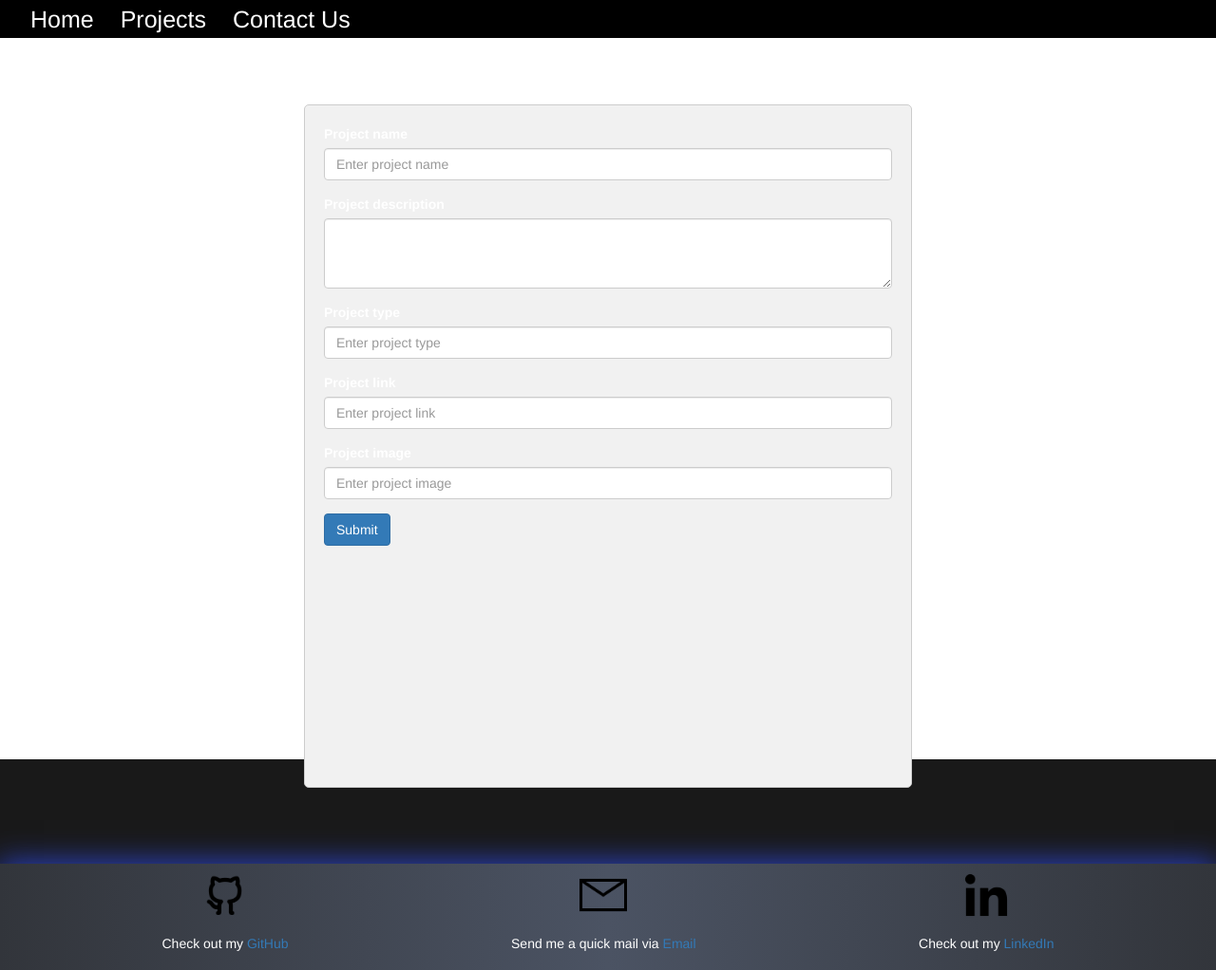
After one commit to PeterZoet/Portfolio-Peter, a PHP site: page /dashboard.php in a window 1280 px wide. The commit adds this page. Shown: the whole page at 95% size. Run offline with PHP 8.4, Linux system fonts and the light colour scheme.

Commit message:
dashboard.php

```diff
--- /dev/null
+++ b/css/dashboard.css
@@ -0,0 +1,9 @@
+form {
+    width: 50%;
+    margin: 0 auto;
+    padding: 20px;
+    border: 1px solid #ccc;
+    border-radius: 5px;
+    background-color: #f1f1f1;
+    height: 90vh;
+}
--- /dev/null
+++ b/dashboard.php
@@ -0,0 +1,53 @@
+<!DOCTYPE html>
+<html lang="en">
+<head>
+    <meta charset="UTF-8">
+    <meta http-equiv="X-UA-Compatible" content="IE=edge">
+    <meta name="viewport" content="width=device-width, initial-scale=1.0">
+    <meta name="description" content="Portfolio of a software developer">
+    <meta name="keywords" content="software developer, portfolio, web development">
+    <title>Portfolio - projects</title>
+    <link rel="stylesheet" href="css/style.css">
+    <link rel="stylesheet" href="css/dashboard.css">
+    <!-- bootstrap -->
+    <link rel="stylesheet" href="https://maxcdn.bootstrapcdn.com/bootstrap/3.4.1/css/bootstrap.min.css">
+    <script src="https://ajax.googleapis.com/ajax/libs/jquery/3.6.1/jquery.min.js"></script>
+    <script src="https://maxcdn.bootstrapcdn.com/bootstrap/3.4.1/js/bootstrap.min.js"></script>
+</head>
+<body>
+    <?php
+        include 'includes/header.php';
+        include 'includes/dbConnectie.php';
+    ?>
+    <main>
+        <h1>dashboard</h1>
+        <form>
+            <div class="form-group">
+                <label for="projectName">Project name</label>
+                <input type="text" class="form-control" id="projectName" placeholder="Enter project name">
+            </div>
+            <div class="form-group">
+                <label for="projectDescription">Project description</label>
+                <textarea class="form-control" id="projectDescription" rows="3"></textarea>
+            </div>
+            <div class="form-group">
+                <label for="projectType">Project type</label>
+                <input type="text" class="form-control" id="projectType" placeholder="Enter project type">
+            </div>
+            <div class="form-group">
+                <label for="projectLink">Project link</label>
+                <input type="text" class="form-control" id="projectLink" placeholder="Enter project link">
+            </div>
+            <div class="form-group">
+                <label for="projectImage">Project image</label>
+                <input type="text" class="form-control" id="projectImage" placeholder="Enter project image">
+            </div>
+            <button type="submit" class="btn btn-primary">Submit</button>
+        </form>
+    </main>
+
+<?php
+    include 'includes/footer.php';
+?>
+</body>
+</html>
```
Also changed, not shown: css/projects.css (+15 -0 lines), projects.php (+16 -5 lines).
